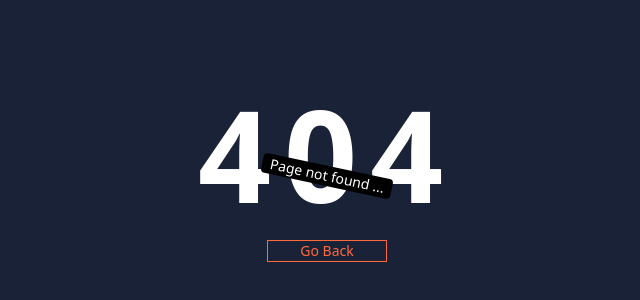
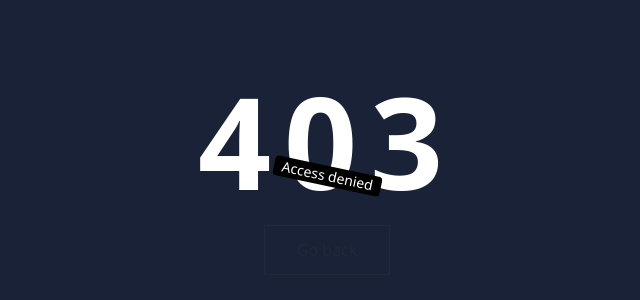
Before and after one commit to UmarAhmad12/LMS, a React (Vite) app: page /denied in a window 1280 px wide. Before the commit this address had no page. Shown: the part 224-524 px from the top of the page, without its empty margins (313-953 px from the left). Built offline with nearby package versions, Linux system fonts and the light colour scheme.

Commit message:
Added denied page

```diff
--- a/src/App.jsx
+++ b/src/App.jsx
@@ -5,6 +5,7 @@
 import AboutUs from "./Pages/AboutUs";
 import Contact from "./Pages/Contact";
 import CourseList from "./Pages/Course/CourseList";
+import Denied from "./Pages/Denied";
 import HomePage from "./Pages/HomePage";
 import Login from "./Pages/Login";
 import NotFound from "./Pages/NotFound";
@@ -18,6 +19,7 @@
         <Route path="/about" element={<AboutUs />} />
         <Route path="/courses" element={<CourseList />} />
         <Route path="/contact" element={<Contact />} />
+        <Route path="/denied" element={<Denied />} />
 
         <Route path="/signup" element={<Signup />} />
         <Route path="/login" element={<Login />} />
--- /dev/null
+++ b/src/Pages/Denied.jsx
@@ -0,0 +1,22 @@
+import { useNavigate } from "react-router-dom"
+
+function Denied() {
+    const navigate = useNavigate();
+  return (
+    <main className="h-screen w-full flex flex-col justify-center items-center bg-[#1A2238]">
+        <h1 className="text-9xl font-extrabold text-white tracking-widest">
+            403
+        </h1>
+        <div className="bg-black text-white px-2 text-sm rounded rotate-12 absolute">
+            Access denied
+        </div>
+        <button onClick={()=>navigate(-1)} className="mt-5">
+            <span className="relative block px-8 py-3 bg-[#1A2238] border border-current">
+                Go back
+            </span>
+        </button>
+    </main>
+  )
+}
+
+export default Denied
```
